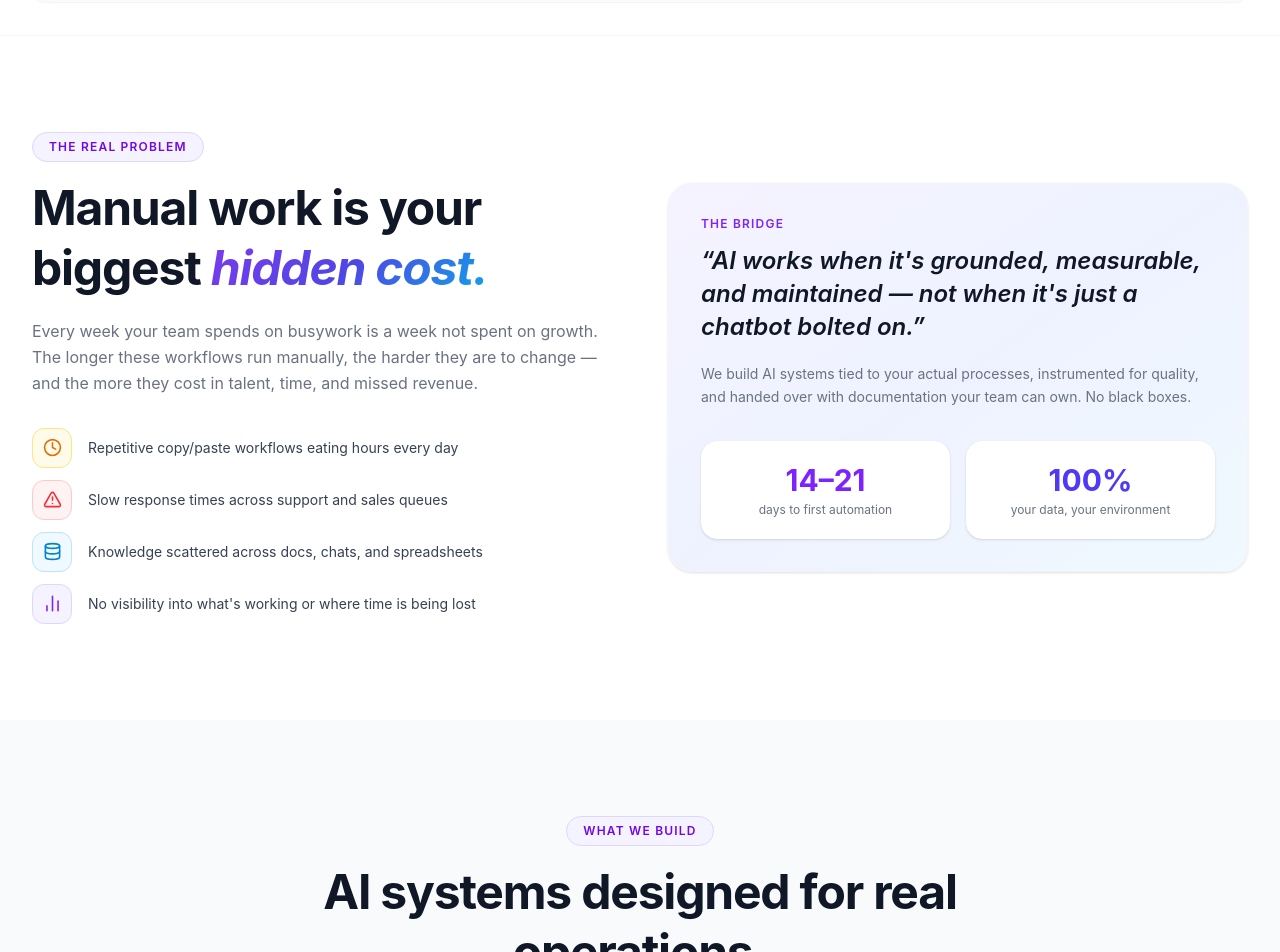
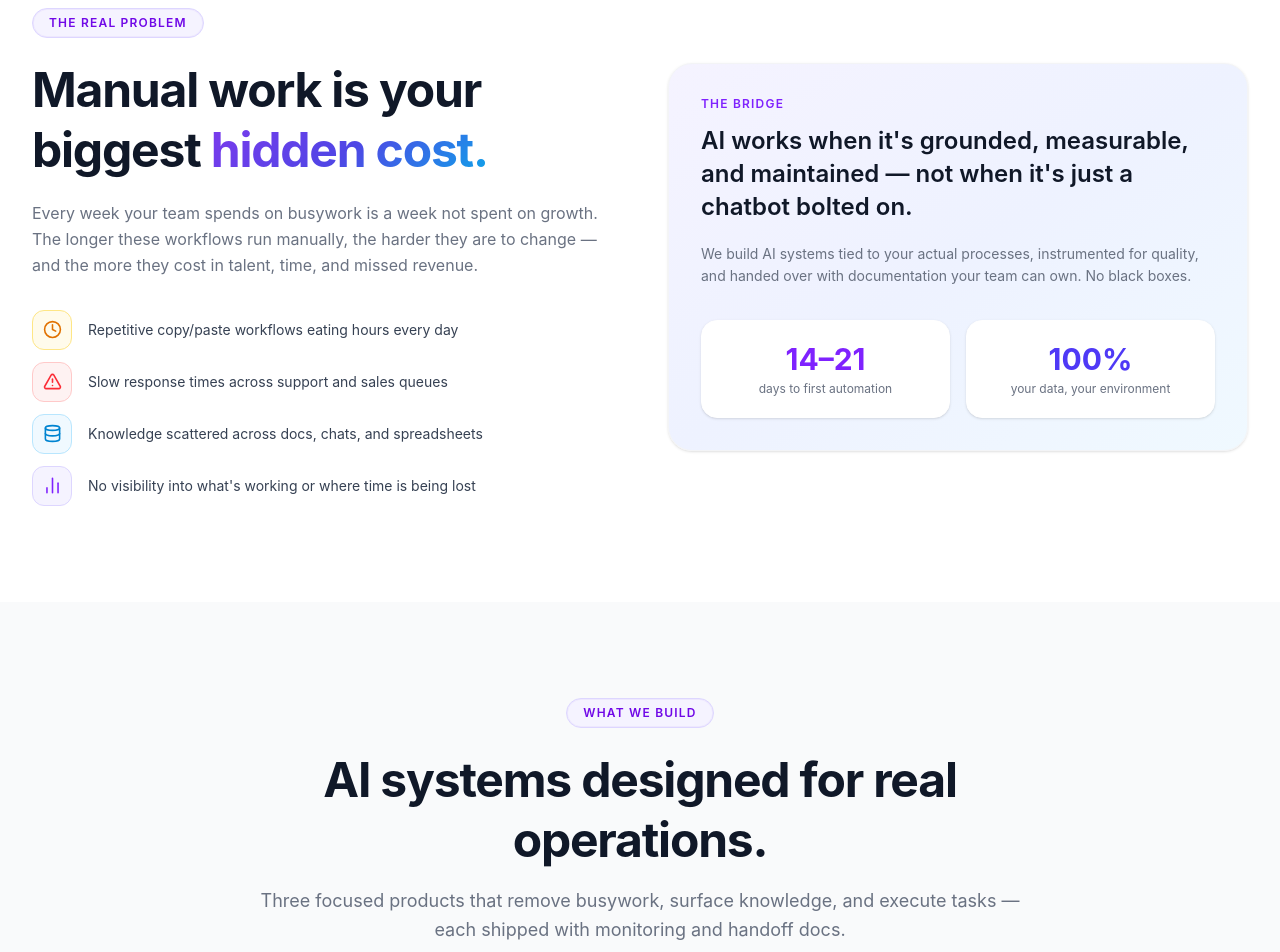
Before and after one commit to Vraj209/klydone-website, a Next.js app: page / in a window 1280 px wide. Shown: the part 1400-2352 px from the top of the page. Built offline with nearby package versions, Linux system fonts and the light colour scheme; a web font is replaced by a local one.

Commit message:
Add the seo keyword and fav icon

```diff
--- a/app/globals.css
+++ b/app/globals.css
@@ -46,6 +46,65 @@ html {
   -webkit-background-clip: text;
   -webkit-text-fill-color: transparent;
   background-clip: text;
+}
+
+/* Reusable badge shine effect */
+.badge-shine {
+  position: relative;
+  overflow: hidden;
+  isolation: isolate;
+}
+
+.badge-shine::before {
+  content: '';
+  position: absolute;
+  top: -120%;
+  left: -70%;
+  width: 45%;
+  height: 320%;
+  transform: rotate(22deg);
+  background: linear-gradient(
+    90deg,
+    rgba(255, 255, 255, 0) 0%,
+    rgba(255, 255, 255, 0.85) 46%,
+    rgba(255, 255, 255, 0) 100%
+  );
+  animation: badgeShineSweep 3.2s ease-in-out infinite;
+  pointer-events: none;
+  z-index: 0;
+}
+
+.badge-shine::after {
+  content: '';
+  position: absolute;
+  inset: 0;
+  border-radius: inherit;
+  box-shadow: inset 0 0 0 1px rgba(124, 58, 237, 0.06);
+  pointer-events: none;
+  z-index: 1;
+}
+
+.badge-shine > * {
+  position: relative;
+  z-index: 2;
+}
+
+@keyframes badgeShineSweep {
+  0%, 18% {
+    left: -72%;
+    opacity: 0;
+  }
+  26% {
+    opacity: 0.95;
+  }
+  48% {
+    left: 132%;
+    opacity: 0;
+  }
+  100% {
+    left: 132%;
+    opacity: 0;
+  }
 }
 
 .animate-fade-in  { animation: fadeIn  0.6s ease-in-out; }
@@ -430,6 +489,10 @@ input[type="submit"], button { cursor: pointer; }
 }
 
 @media (prefers-reduced-motion: reduce) {
+  .badge-shine::before {
+    animation: none;
+    opacity: 0;
+  }
   .klydone-dot {
     animation: none;
     color: #7c3aed;
--- a/components/sections/FinalCTA.tsx
+++ b/components/sections/FinalCTA.tsx
@@ -41,7 +41,7 @@ export default function FinalCTA() {
               className="pointer-events-none absolute inset-x-0 top-0 h-24 bg-gradient-to-b from-violet-100/70 to-transparent"
             />
 
-            <span className="relative z-10 mb-5 inline-block rounded-full border border-violet-200 bg-violet-50 px-4 py-1.5 text-sm font-semibold text-violet-700">
+            <span className="badge-shine relative z-10 mb-5 inline-block rounded-full border border-violet-200 bg-violet-50 px-4 py-1.5 text-sm font-semibold text-violet-700">
               Ready to get started?
             </span>
 
--- a/components/sections/Hero.tsx
+++ b/components/sections/Hero.tsx
@@ -31,7 +31,7 @@ export default function Hero() {
           <div className="text-center lg:text-left">
 
             {/* Eyebrow */}
-            <div className="mb-7 inline-flex items-center gap-2 rounded-full border border-violet-200 bg-violet-50 px-4 py-1.5 text-sm font-medium text-violet-700">
+            <div className="badge-shine mb-7 inline-flex items-center gap-2 rounded-full border border-violet-200 bg-violet-50 px-4 py-1.5 text-sm font-medium text-violet-700">
               <span className="h-2 w-2 animate-pulse rounded-full bg-violet-500" aria-hidden="true" />
               AI Automation for Operations
             </div>
@@ -53,11 +53,11 @@ export default function Hero() {
             <TypingEffect />
 
             {/* Sub */}
-            <p className="mx-auto mb-9 max-w-2xl text-base leading-relaxed text-gray-500 sm:text-lg lg:mx-0">
+            {/* <p className="mx-auto mb-9 max-w-2xl text-base leading-relaxed text-gray-500 sm:text-lg lg:mx-0">
               We help ops-heavy teams automate repetitive workflows using AI agents, RAG, and
               integrations — with security, observability, and measurable ROI. No risky
               deployments. No black-box tooling.
-            </p>
+            </p> */}
 
             {/* Hero bullets */}
             <ul className="mx-auto mb-10 flex max-w-xl flex-col gap-2.5 text-left lg:mx-0" role="list">
--- a/components/sections/Problem.tsx
+++ b/components/sections/Problem.tsx
@@ -10,12 +10,43 @@ const painPoints = [
 export default function Problem() {
   return (
     <section id="problem" className="bg-white py-20 lg:py-24" aria-labelledby="problem-heading">
+      <style>{`
+        @keyframes klyd-hidden-cost-type {
+          0%, 15% { width: 0ch; }
+          45%, 70% { width: 12ch; }
+          100% { width: 0ch; }
+        }
+
+        @keyframes klyd-hidden-cost-caret {
+          0%, 49% { border-color: rgba(79, 70, 229, 0.95); }
+          50%, 100% { border-color: transparent; }
+        }
+
+        .klyd-hidden-cost-typing {
+          display: inline-block;
+          width: 0ch;
+          overflow: hidden;
+          white-space: nowrap;
+          border-right: 0.12em solid rgba(79, 70, 229, 0.95);
+          padding-right: 0.12em;
+          animation:
+            klyd-hidden-cost-type 4.8s steps(12, end) infinite,
+            klyd-hidden-cost-caret 0.8s step-end infinite;
+        }
+
+        @media (prefers-reduced-motion: reduce) {
+          .klyd-hidden-cost-typing {
+            width: 12ch;
+            animation: none;
+          }
+        }
+      `}</style>
       <div className="mx-auto max-w-7xl px-4 sm:px-6 lg:px-8">
         <div className="grid gap-14 lg:grid-cols-2 lg:items-center">
 
           {/* Left */}
           <div>
-            <span className="mb-4 inline-block rounded-full border border-violet-200 bg-violet-50 px-4 py-1.5 text-xs font-semibold uppercase tracking-widest text-violet-700">
+            <span className="badge-shine mb-4 inline-block rounded-full border border-violet-200 bg-violet-50 px-4 py-1.5 text-xs font-semibold uppercase tracking-widest text-violet-700">
               The real problem
             </span>
             <h2
@@ -23,7 +54,7 @@ export default function Problem() {
               className="mb-5 font-display text-4xl font-bold leading-tight tracking-tight text-gray-900 md:text-5xl"
             >
               Manual work is your biggest{' '}
-              <span className="font-display italic gradient-text">hidden cost.</span>
+              <span className="font-display  gradient-text">hidden cost.</span>
             </h2>
             <p className="mb-8 text-base leading-relaxed text-gray-500">
               Every week your team spends on busywork is a week not spent on growth. The longer
@@ -48,9 +79,9 @@ export default function Problem() {
             <p className="mb-3 text-xs font-semibold uppercase tracking-widest text-violet-600">
               The bridge
             </p>
-            <blockquote className="font-display text-2xl font-semibold italic leading-snug text-gray-900">
-              &ldquo;AI works when it&apos;s grounded, measurable, and maintained — not when it&apos;s
-              just a chatbot bolted on.&rdquo;
+            <blockquote className="font-display text-2xl font-semibold leading-snug text-gray-900">
+              AI works when it&apos;s grounded, measurable, and maintained — not when it&apos;s
+              just a chatbot bolted on.
             </blockquote>
             <p className="mt-5 text-sm leading-relaxed text-gray-500">
               We build AI systems tied to your actual processes, instrumented for quality, and
--- a/components/sections/ProofStrip.tsx
+++ b/components/sections/ProofStrip.tsx
@@ -48,7 +48,7 @@ export default function ProofStrip() {
             {loopTicker.map((item, idx) => (
               <span
                 key={`${item}-${idx}`}
-                className="inline-flex items-center gap-2 rounded-full border border-violet-200/80 bg-white px-3 py-1 text-[11px] font-semibold uppercase tracking-widest text-violet-700 shadow-sm"
+                className="badge-shine inline-flex items-center gap-2 rounded-full border border-violet-200/80 bg-white px-3 py-1 text-[11px] font-semibold uppercase tracking-widest text-violet-700 shadow-sm"
               >
                 {item}
                 <span className="h-1 w-1 rounded-full bg-violet-400" aria-hidden="true" />
--- a/components/sections/Security.tsx
+++ b/components/sections/Security.tsx
@@ -22,7 +22,7 @@ export default function Security() {
 
         {/* Left */}
         <div>
-          <span className="mb-4 inline-block rounded-full border border-violet-200 bg-violet-50 px-4 py-1.5 text-xs font-semibold uppercase tracking-widest text-violet-700">
+          <span className="badge-shine mb-4 inline-block rounded-full border border-violet-200 bg-violet-50 px-4 py-1.5 text-xs font-semibold uppercase tracking-widest text-violet-700">
             Security & Governance
           </span>
           <SectionHeader
--- a/components/ui/SectionHeader.tsx
+++ b/components/ui/SectionHeader.tsx
@@ -18,7 +18,7 @@ export default function SectionHeader({
   return (
     <div className={`mb-14 max-w-3xl ${align}`}>
       {badge && (
-        <span className="mb-4 inline-block rounded-full border border-violet-200 bg-violet-50 px-4 py-1.5 text-xs font-semibold uppercase tracking-widest text-violet-700">
+        <span className="badge-shine mb-4 inline-block rounded-full border border-violet-200 bg-violet-50 px-4 py-1.5 text-xs font-semibold uppercase tracking-widest text-violet-700">
           {badge}
         </span>
       )}
```
Also changed, not shown: app/layout.tsx (+24 -8 lines), public/favicon.svg (added).
